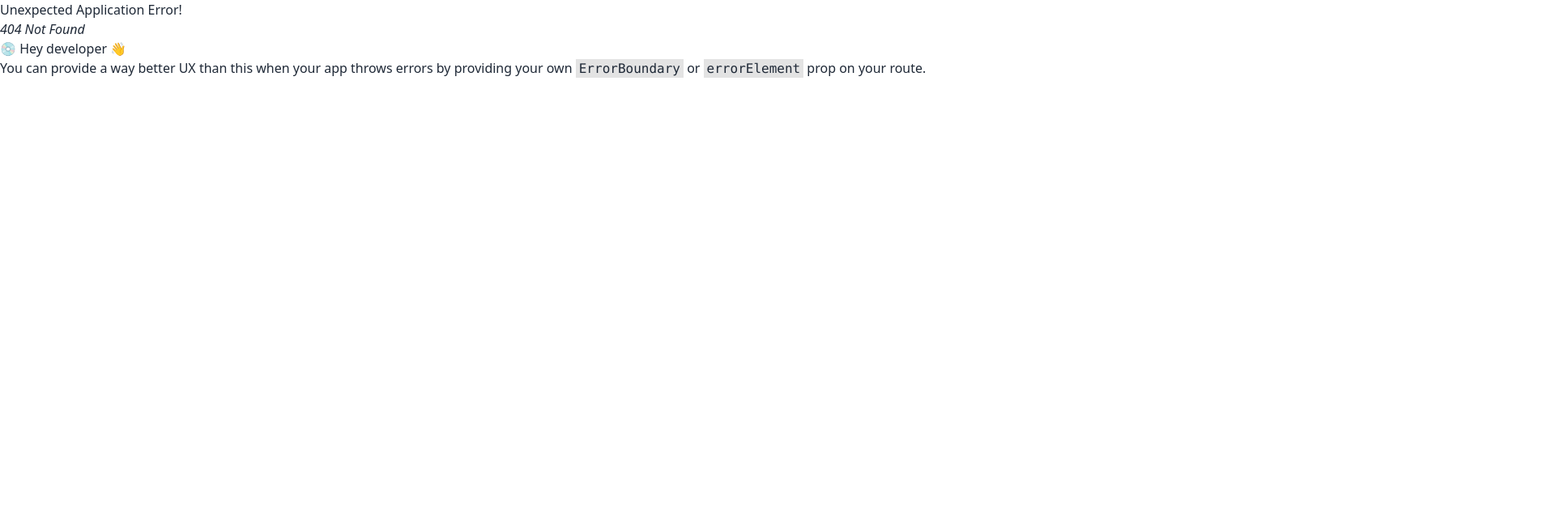
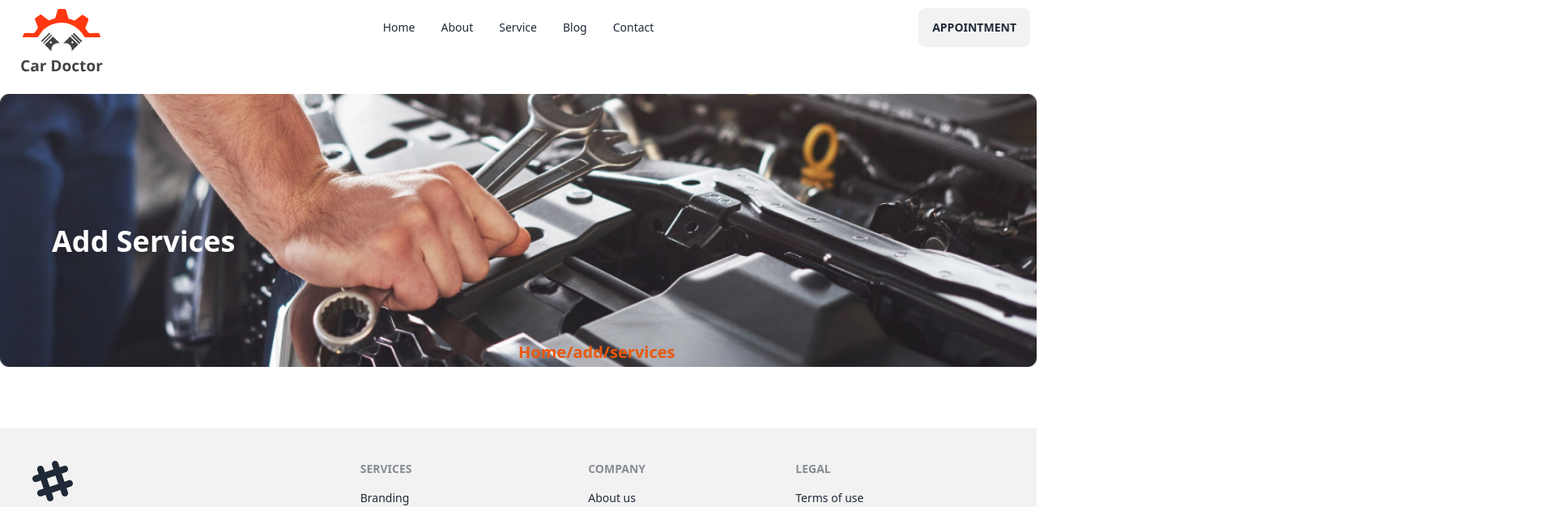
Before and after one commit to Fardin7864/car-doctor-client, a React (Vite) app: page /add/services in a window 1280 px wide. Before the commit this address had no page. Shown: the top 626 px of the page at 81% size, 1920 px wide, since content can reach past the window. Built offline with nearby package versions, Linux system fonts and the light colour scheme.

Commit message:
add services and sheared banner

```diff
--- /dev/null
+++ b/src/admin/Addservices.jsx
@@ -0,0 +1,15 @@
+import Banner from "../sheared/Banner/Banner";
+
+const Addservices = () => {
+    const prop={
+        name: "Add Services",
+        route: "Home/add/services"
+    }
+    return (
+        <div className=" w-full mx-auto">
+            <Banner props={prop}></Banner>
+        </div>
+    );
+};
+
+export default Addservices;
--- /dev/null
+++ b/src/pages/Details/Details.jsx
@@ -0,0 +1,12 @@
+
+const Details = () => {
+    return (
+        <div>
+            <div>
+                {/* <img src={} alt="" /> */}
+            </div>
+        </div>
+    );
+};
+
+export default Details;
--- /dev/null
+++ b/src/sheared/Banner/Banner.jsx
@@ -0,0 +1,16 @@
+import img from '../../assets/images/checkout/checkout.png'
+
+const Banner = ({props}) => {
+    const {name, route} = props || {};
+    return (
+        <div className=' my-12'>
+            <div className=' flex flex-col w-full justify-center'>
+                <img src={img} alt="" />
+                <h3 className=' absolute text-4xl font-bold w-1/3 translate-x-16 text-white'>{name}</h3>
+                <h3 className=' relative text-orange-600 text-xl font-bold tr bottom-8 translate-x-1/2'>{route}</h3>
+            </div>
+        </div>
+    );
+};
+
+export default Banner;
```
Also changed, not shown: src/routers/MainRoute/MainRout.jsx (+12 -0 lines).
